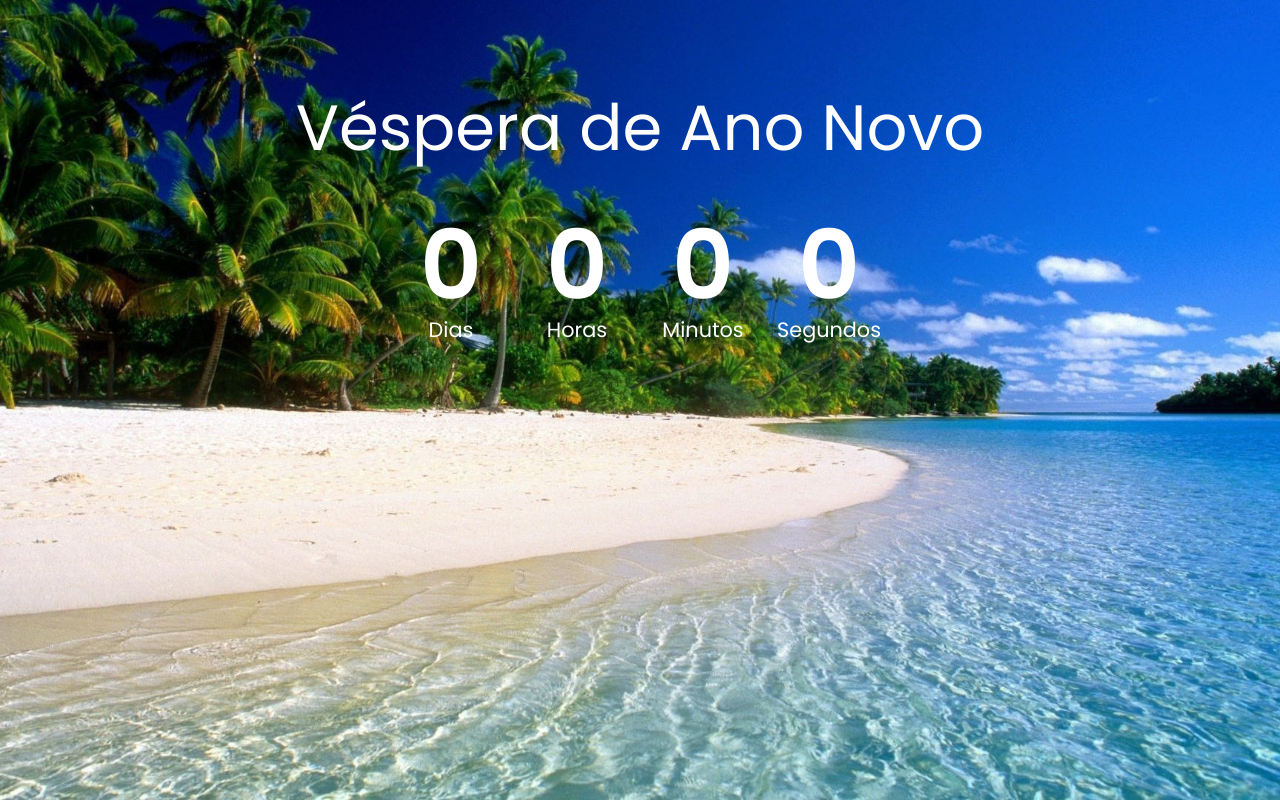
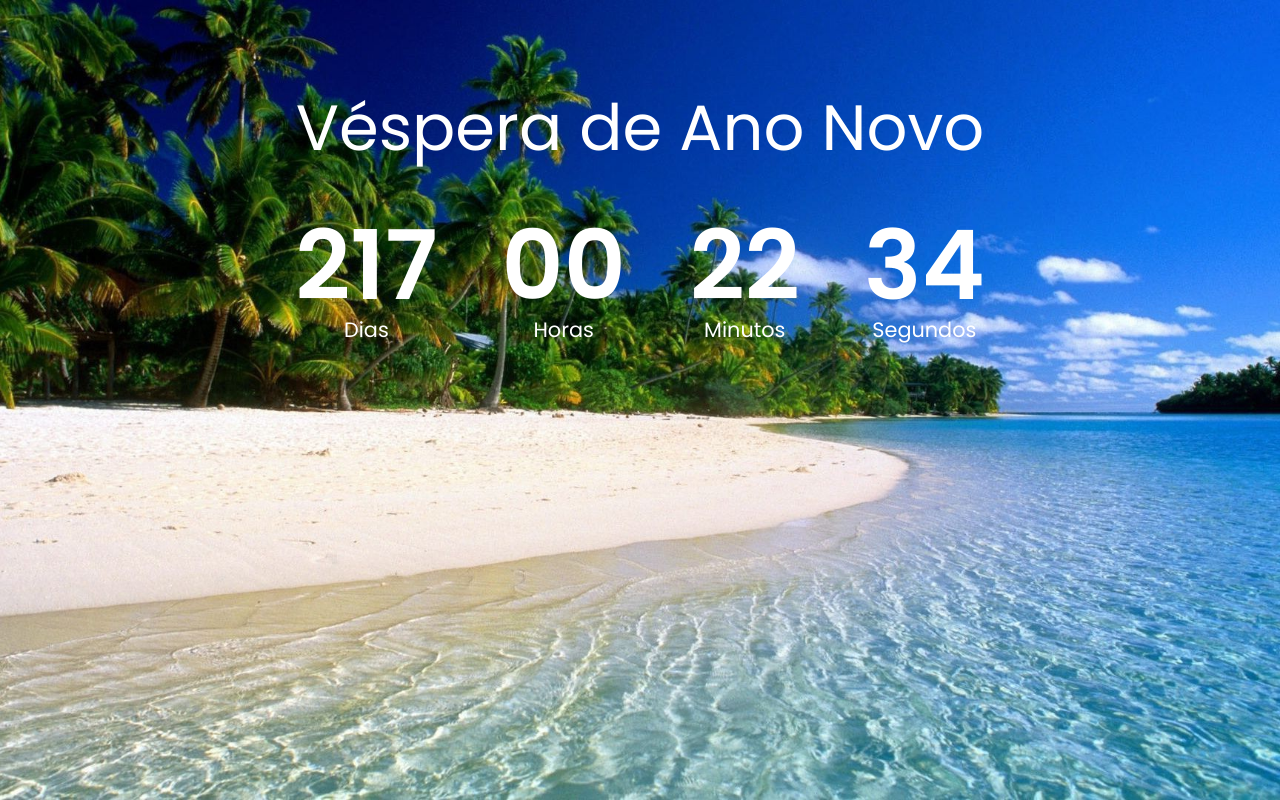
Before and after one commit to jamangueira7/-new-year-count, a plain HTML site: page index.html in a window 1280 px wide. Drawn offline with Linux system fonts and the light colour scheme.

Commit message:
projeto finalizado

```diff
--- a/css/style.css
+++ b/css/style.css
@@ -27,6 +27,9 @@ h1 {
 
 .countdown-container {
     display: flex;
+    flex-wrap: wrap;
+    align-items: center;
+    justify-content: center;
 }
 
 .big-text {
--- a/script/script.js
+++ b/script/script.js
@@ -0,0 +1,33 @@
+const daysEl = document.getElementById('days');
+const hoursEl = document.getElementById('hours');
+const minsEl = document.getElementById('mins');
+const secondsEl = document.getElementById('seconds');
+
+function countdown() {
+
+    const currentDate = new Date();
+
+    const newYears = '1 Jan '+ (currentDate.getFullYear() + 1);
+    const newYearsDate = new Date(newYears);
+
+    const totalSeconds = (newYearsDate - currentDate) / 1000;
+
+    const days = Math.floor(totalSeconds / 3600 / 24);
+    const hours = Math.floor(totalSeconds / 3600) % 24;
+    const minutes = Math.floor(totalSeconds / 60) % 24 % 60;
+    const seconds = Math.floor(totalSeconds) % 60;
+
+
+    daysEl.innerHTML = days;
+    hoursEl.innerHTML = formatTime(hours);
+    minsEl.innerHTML = formatTime(minutes);
+    secondsEl.innerHTML = formatTime(seconds);
+}
+
+function formatTime(time) {
+    return time < 10 ? (`0${time}`) : time;
+}
+
+countdown();
+
+setInterval(countdown, 1000);
```
Also changed, not shown: 1 other file.
